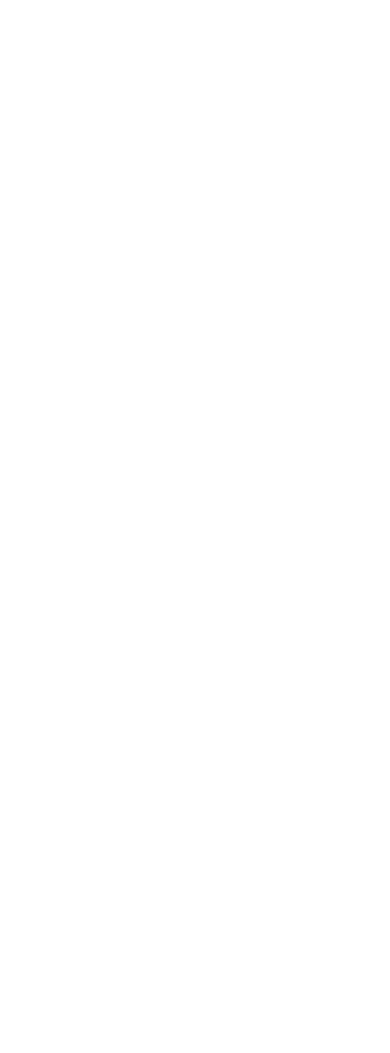
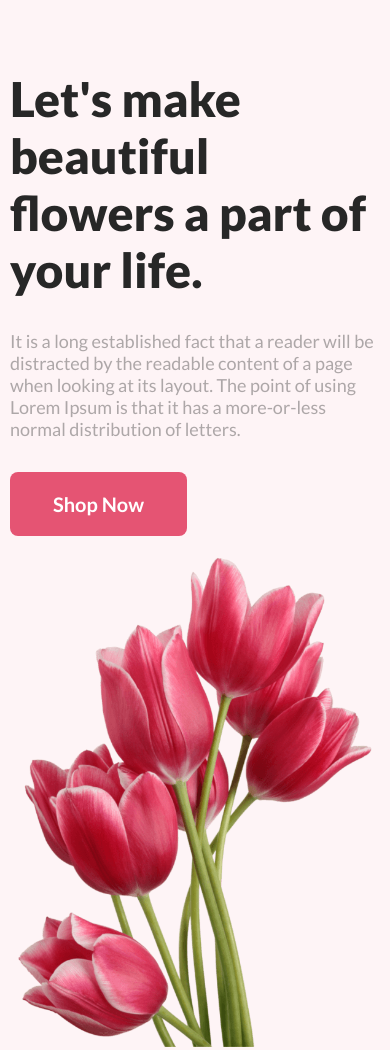
Before and after one commit to dev-peyas9911/flower-shop-website, a plain HTML site: page index.html in a window 390 px wide. Before the commit the page ends 844 px from the top, so only its background shows below. Drawn offline with Linux system fonts and the light colour scheme.

Commit message:
Header section added with responsive

```diff
--- a/index.html
+++ b/index.html
@@ -7,6 +7,21 @@
     <link rel="stylesheet" href="./styles/flower.css">
 </head>
 <body>
+    <!-- Header section starts here -->
+    <header class="header">
+        <section class="header-container middle-align display-flex">
+            <div class="header-content">
+                <h1 class="header-title">Let's make beautiful flowers a part of your life.</h1>
+                <p class="header-description">It is a long established fact that a reader will be distracted by the readable content of a page when looking at its layout. The point of using Lorem Ipsum is that it has a more-or-less normal distribution of letters.</p>
+                <button class="btn-primary">Shop Now</button>
+            </div>
+            <div class="header-image">
+                <img src="./images/pngwing 10.png" alt="">
+            </div>
+        </section>
+    </header>
+    <main>
 
+    </main>
 </body>
 </html>
--- a/styles/flower.css
+++ b/styles/flower.css
@@ -1,5 +1,91 @@
-*{
+/* Added Lato google font */
+@import url('https://fonts.googleapis.com/css2?family=Lato:ital,wght@0,100;0,300;0,400;0,700;0,900;1,100;1,300;1,400;1,700;1,900&display=swap');
+
+/* CSS RESET */
+* {
     margin: 0;
     padding: 0;
     box-sizing: border-box;
+    font-family: "Lato", sans-serif;
 }
+
+/* Shared styles */
+.middle-align {
+    max-width: 1440px;
+    margin: auto;
+}
+
+.display-flex {
+    display: flex;
+}
+
+.btn-primary {
+    background-color: #E55473;
+    color: #ffffff;
+    font-size: 1.25rem;
+    font-weight: 700;
+    padding: 20px 43px;
+    border-radius: 8px;
+    border: none;
+}
+
+/* Header Styles Here */
+.header {
+    background-color: #E5547310;
+    margin-bottom: 100px;
+    padding-top: 50px;
+}
+
+.header-container {
+    /* border: 2px solid red; */
+}
+
+.header-content {
+    /* border: 2px solid blue; */
+    max-width: 700px;
+    height: 500px;
+    margin: 147px 97px 147px 0;
+}
+
+.header-title {
+    color: #272727;
+    font-size: 5rem;
+    font-weight: 800;
+    margin-bottom: 32px;
+}
+
+.header-description {
+    color: #27272760;
+    font-size: 18px;
+    margin-bottom: 32px;
+}
+
+.header-image {
+    max-width: 630px;
+}
+
+.header-image img {
+    width: 100%;
+}
+
+/* Responsive for small devices */
+@media screen and (max-width: 576px) {
+
+    /* header sectino starts here */
+    .header-container {
+        flex-direction: column;
+    }
+
+    .header-content {
+        height: auto;
+        margin: 20px 10px;
+    }
+
+    .header-title {
+        font-size: 3rem;
+    }
+    /* header section ends here */
+
+
+
+}
```
